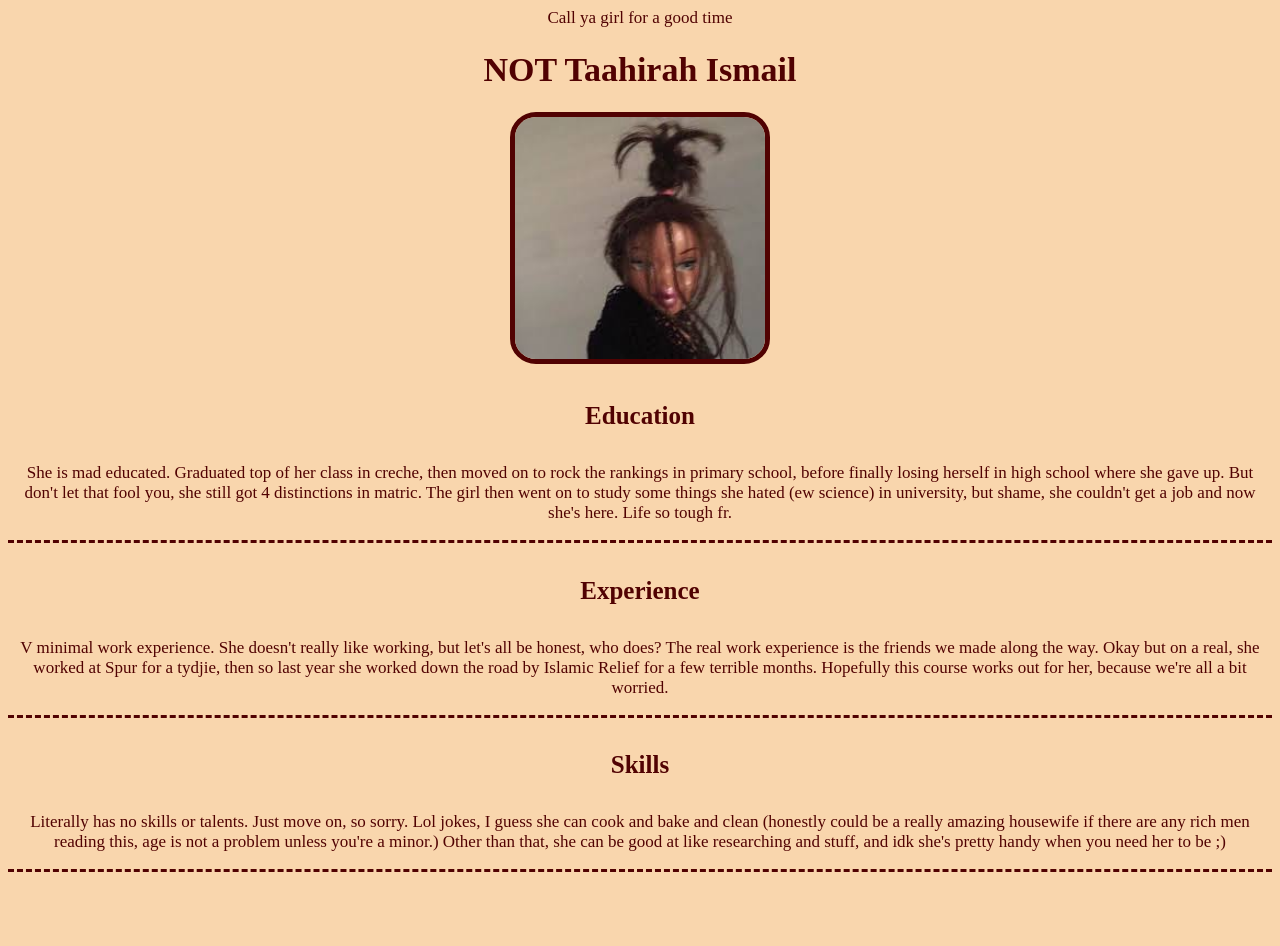
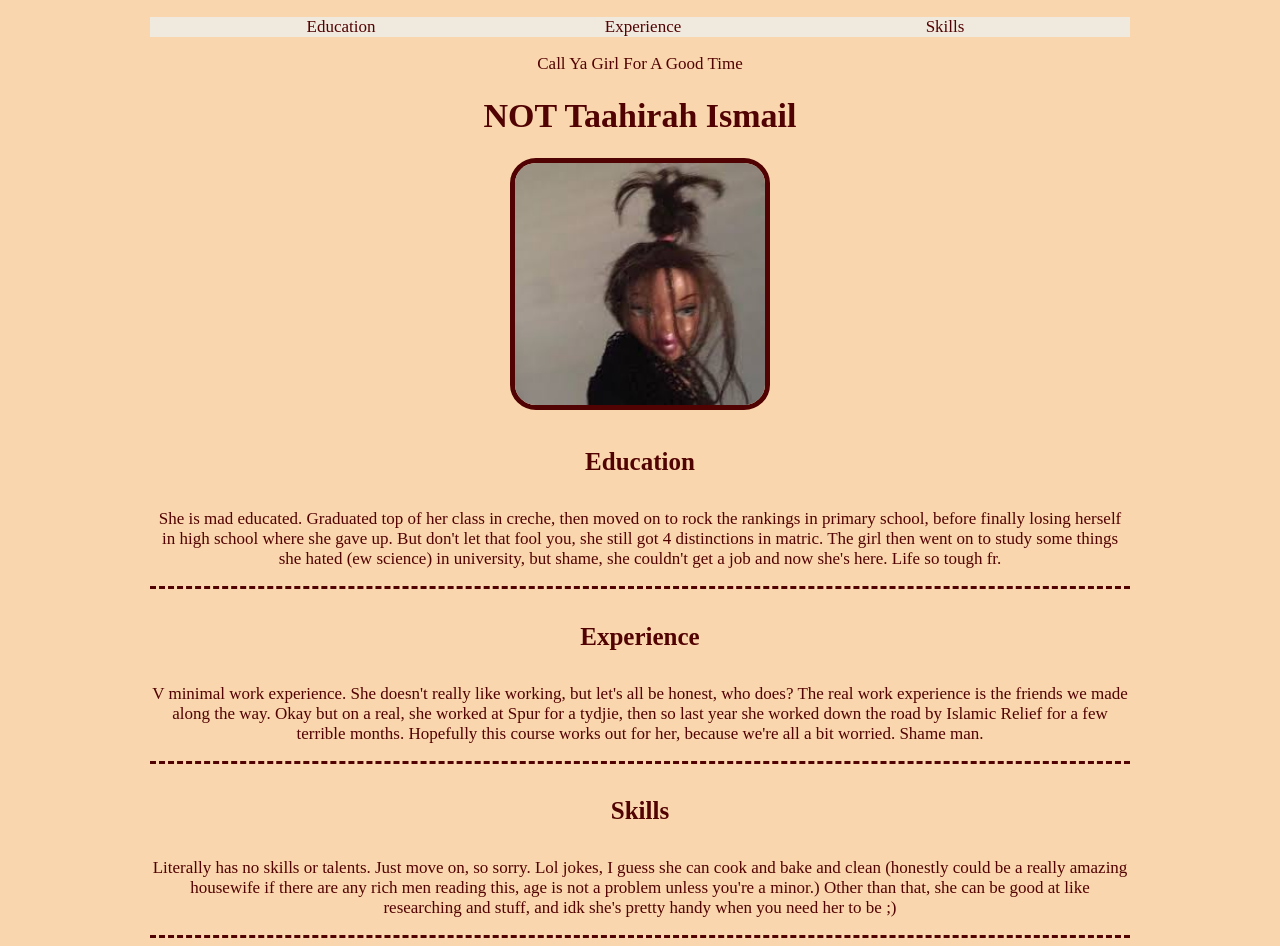
Before and after one commit to taahirahismail/character-cv, a plain HTML site: page index.html in a window 1280 px wide. Before the commit the page ends 880 px from the top, so only its background shows below. Drawn offline with Linux system fonts and the light colour scheme.

Commit message:
messing lol

```diff
--- a/index.html
+++ b/index.html
@@ -8,8 +8,16 @@
     <link rel="stylesheet" href="style.css">
 </head>
 <body>
+    <div class="nav">
+        <ul>
+            <li>Education</li>
+            <li>Experience</li>
+            <li>Skills</li>
+        </ul>
+    </div>
+
     <!-- forgot to put in a div container lol - for styling purposes, group everything together to make styling easier. -->
-    <a id="contactForm" href="contactForm.html" target="_blank"> Call ya girl for a good time</a>
+    <a id="contactForm" href="contactForm.html" target="_blank"> Call Ya Girl For A Good Time</a>
     <!-- case sensitive; spacing not really allowed because the thingy might recognize it as a different file
     don't start with a capital. -->
     <h1>NOT Taahirah Ismail</h1>
@@ -18,7 +26,7 @@
     </div>
 
     <div class="section">
-        <h4>Education</h4>
+        <h4 class="edu">Education</h4>
         <p>
            She is mad educated. Graduated top of her class in creche, then moved on to rock the rankings in primary school,
            before finally losing herself in high school where she gave up.
@@ -27,16 +35,17 @@
            Life so tough fr.
         </p>
     </div>
+
     <div class="section">
-        <h4>Experience</h4>
+        <h4 class="exp">Experience</h4>
         <p>
             V minimal work experience. She doesn't really like working, but let's all be honest, who does? The real work experience is the friends
             we made along the way. Okay but on a real, she worked at Spur for a tydjie, then so last year she worked down the road by Islamic Relief
-            for a few terrible months. Hopefully this course works out for her, because we're all a bit worried.
+            for a few terrible months. Hopefully this course works out for her, because we're all a bit worried. Shame man.
         </p>
     </div>
     <div class="section">
-        <h4>Skills</h4>
+        <h4 class="ski">Skills</h4>
         <p>
             Literally has no skills or talents. Just move on, so sorry. Lol jokes, I guess she can cook and bake and clean (honestly could be a
             really amazing housewife if there are any rich men reading this, age is not a problem unless you're a minor.) Other than that, she can be
--- a/style.css
+++ b/style.css
@@ -6,6 +6,8 @@
 body {
     background-color: rgb(249, 214, 173);
     font-size: 17px;
+    margin-left: 150px;
+    margin-right: 150px;
 }
 
 h4 {
@@ -41,3 +43,14 @@ input {
     border-radius: 5px;
     cursor: pointer;
 }
+
+ul {
+    background-color: rgb(240, 234, 222);
+    display: flex;
+    list-style: none;
+}
+
+li {
+    margin: 0px 100px;
+    width: 6em;
+}
```
